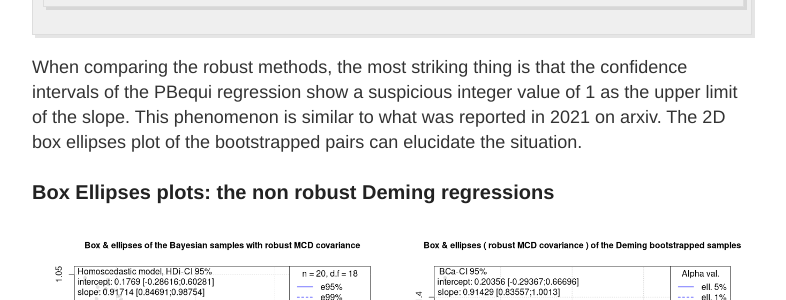
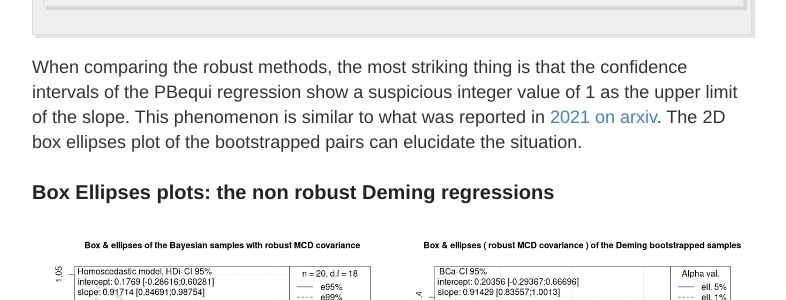
Before and after one commit to piodag/piodag.github.io, a Jekyll site: the page built from _posts/2014-3-4-BayVsFreqDem.md, in a window 1280 px wide and 900 px high, scrolled down 3355 px. Shown: the part 203-503 px from the top of the window, without its empty margins (248-1034 px from the left). Built offline with Jekyll 4.4.1, drawn with Linux system fonts in a browser that asks for light colours; some of the changed lines change nothing that is shown.

Commit message:
URL added

```diff
--- a/_posts/2014-3-4-BayVsFreqDem.md
+++ b/_posts/2014-3-4-BayVsFreqDem.md
@@ -93,8 +93,8 @@ slightly less conservative.
 When comparing the robust methods, the most striking thing is that the
 confidence intervals of the PBequi regression show a suspicious integer
 value of 1 as the upper limit of the slope. This phenomenon is similar
-to what was reported in 2021 on arxiv. The 2D box ellipses plot of the
-bootstrapped pairs can elucidate the situation.
+to what was reported in [2021 on arxiv]((https://arxiv.org/pdf/2105.04628.pdf)).
+The 2D box ellipses plot of the bootstrapped pairs can elucidate the situation.
 
 ### Box Ellipses plots: the non robust Deming regressions
 
```
